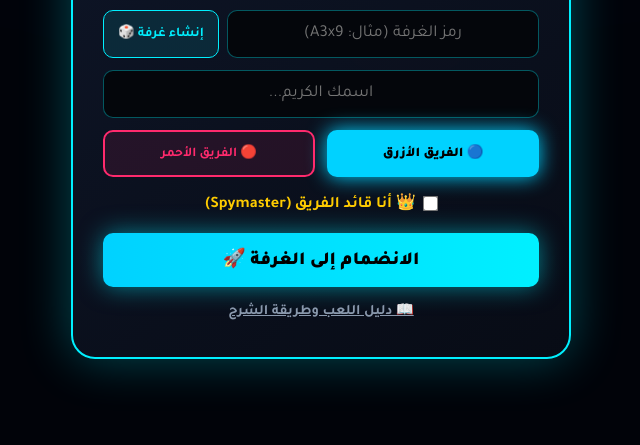
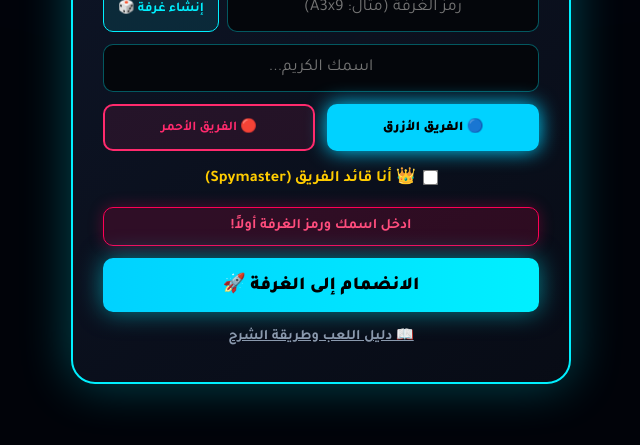
Before and after one commit to mohzak576-blip/shefra-game, a website: page public/index.html in a window 1280 px wide. Both pictures are taken after a click on the button "الانضمام إلى الغرفة 🚀". Shown: the part 283-728 px from the top of the page, without its empty margins (319-959 px from the left). Drawn offline with nearby package versions, Linux system fonts and the light colour scheme; no server answers.

Commit message:
Update index.html

```diff
--- a/public/index.html
+++ b/public/index.html
@@ -117,6 +117,22 @@
             border-radius: 6px;
             display: none;
             white-space: nowrap;
+        }
+
+        /* رسالة التنبيه الأنيقة التي تظهر بدلاً من Alert */
+        .toast-notification {
+            display: none;
+            background: rgba(255, 0, 85, 0.15);
+            border: 1px solid var(--accent-magenta);
+            color: #ff4d7d;
+            padding: 10px 14px;
+            border-radius: 10px;
+            font-size: 0.9rem;
+            font-weight: bold;
+            margin-bottom: 12px;
+            text-align: center;
+            box-shadow: 0 0 15px rgba(255, 0, 85, 0.3);
+            animation: fadeIn 0.3s ease-in-out;
         }
 
         .leader-error-toast {
@@ -382,6 +398,8 @@
                 <label for="is-leader-check" style="cursor: pointer;">👑 أنا قائد الفريق (Spymaster)</label>
             </div>
 
+            <!-- عنصر التنبيه المحدث يظهر داخل البطاقة لثوانٍ معدودة -->
+            <div id="toast-notification" class="toast-notification"></div>
             <div id="leader-error-toast" class="leader-error-toast"></div>
 
             <button class="btn-launch" onclick="enterGame()">الانضمام إلى الغرفة 🚀</button>
@@ -499,6 +517,19 @@
         let currentGameState = null;
         let copyTimeout = null;
         let leaderToastTimeout = null;
+        let toastTimeout = null;
+
+        // دالة إظهار التنبيه التلقائي لمدة 3 ثوانٍ
+        function showToast(message) {
+            const toast = document.getElementById('toast-notification');
+            toast.innerText = message;
+            toast.style.display = 'block';
+
+            if (toastTimeout) clearTimeout(toastTimeout);
+            toastTimeout = setTimeout(() => {
+                toast.style.display = 'none';
+            }, 3000);
+        }
 
         function playScarySound() {
             try {
@@ -607,7 +638,7 @@
             const room = document.getElementById('room-id-input').value.trim();
 
             if (!name || !room) {
-                alert('ادخل اسمك ورمز الغرفة أولاً!');
+                showToast('ادخل اسمك ورمز الغرفة أولاً!');
                 return;
             }
 
@@ -654,7 +685,10 @@
 
             const word = document.getElementById('leader-clue-word').value.trim();
             const count = document.getElementById('leader-clue-count').value;
-            if (!word) { alert('اكتب كلمة التلميح أولاً!'); return; }
+            if (!word) {
+                showToast('اكتب كلمة التلميح أولاً!');
+                return;
+            }
 
             socket.emit('submitClue', { roomId, word, count });
             document.getElementById('leader-clue-word').value = '';
```
